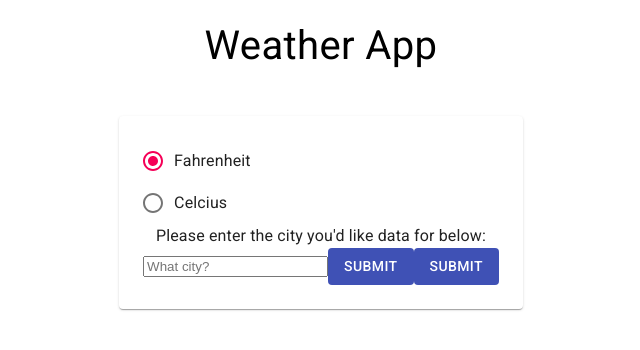
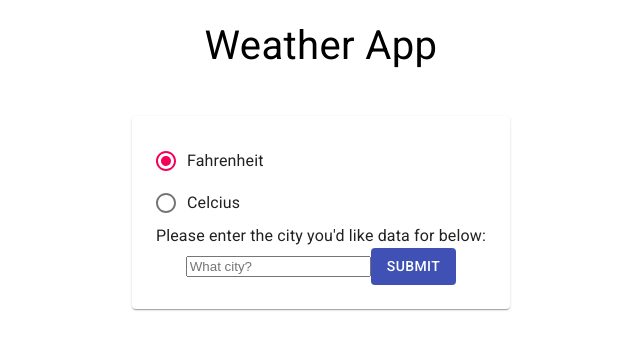
Before and after one commit to zheckert/weather, a React (Create React App) app: page / in a window 1280 px wide. Shown: the top 350 px of the page, without its empty margins (319-959 px from the left). Built offline with nearby package versions, Linux system fonts and the light colour scheme.

Commit message:
This was a big one! Replaced some of the short circuiting logic with a function for readability. Thanks, Nick! Fixed how I was using my map so it works now. Fixed onSubmit. Everything works now, just need to make sure styling is good and we can deploy this bad boy

```diff
--- a/src/components/Forecast.js
+++ b/src/components/Forecast.js
@@ -21,10 +21,13 @@ export const Forecast = (props) => {
                 {props.date}
             </div>
             <div>
-                {props.icon}
+                <img src={`${props.icon}`} />
             </div>
             <div>
                 {props.condition}
+            </div>
+            <div>
+                {props.text}
             </div>
             <div>
                 {props.high}
--- a/src/components/Main.js
+++ b/src/components/Main.js
@@ -33,33 +33,38 @@ export const Main = () => {
     const { register, handleSubmit, errors } = useForm()
     const [ city, setCity ] = useState()
     const [ temperature, setTemperature ] = useState("Fahrenheit")
-    const [ weather, setWeather ] = useState("")
+    const [ weather, setWeather ] = useState(undefined)
+
+    const isWeatherLoaded = () => !!weather
 
     const onSubmit = (data) => {
         console.log("What's coming in thru the form?", data)
         setCity(data.city)
+        getWeather(data.city)
     }
 
     const getWeather = (city) => {
         axios.get(`https://vschool-cors.herokuapp.com?url=http://api.weatherapi.com/v1/forecast.json?key=${process.env.REACT_APP_APIKEY}&q=${city}&days=3&aqi=no&alerts=no`)
         .then((response) => {
+            console.log("wtf is weather", weather)
+            console.log("response.data", response.data)
             setWeather(response.data)
-            console.log("wtf is weather", weather)
-            // console.log("response.data", response.data)
             })
         .catch((error => console.log(error)))
     }
 
-    // const forecast = weather && weather.map((forecastData, i) =>
-    //     <Forecast
-    //         key={i}
-    //         date={forecastData.forecast.forecastday}
-    //         // icon={}
-    //         // condition={}
-    //         // high={}
-    //         // low={}
-    //     />
-    // )
+    //also list the day
+    const forecast = isWeatherLoaded() && weather.forecast.forecastday.map((forecastData) =>
+        <Forecast
+            key={forecastData.date}
+            date={forecastData.date}
+            icon={forecastData.day.condition.icon}
+            text={forecastData.day.condition.text}
+            condition={forecastData.condition}
+            high={forecastData.high}
+            low={forecastData.low}
+        />
+    )
 
     const handleChange = (e) => {
         setTemperature(e.target.value);
@@ -83,20 +88,20 @@ export const Main = () => {
                                 >
                             </input>
                             {errors.city && <p>Please enter a city!</p>}
-                            <Button variant="contained" color="primary" disableElevation type="submit" >Submit</Button>
-                            <Button variant="contained" color="primary" disableElevation type="submit" onClick={() => getWeather(city)}>Submit</Button>
+                            <Button variant="contained" color="primary" disableElevation type="submit">Submit</Button>
                         </form>
-                        { weather &&
+                        { isWeatherLoaded() &&
+                        // organize this with components and subcomponents?
                             <Card>
                                 In {weather.location.name}, {weather.location.name === weather.location.region ? weather.location.country : weather.location.region}, it's currently {temperature === "Fahrenheit" ? weather.current.temp_f : weather.current.temp_c}° {temperature}.
                             </Card>
                         }
                     </Card>
-                        {/* { weather &&
+                        { isWeatherLoaded() &&
                             <Card>
                                 {forecast}
                             </Card>
-                        } */}
+                        }
             </Container>
         </div>
     )
```
Lines whose indentation alone changed are shown as unchanged.
